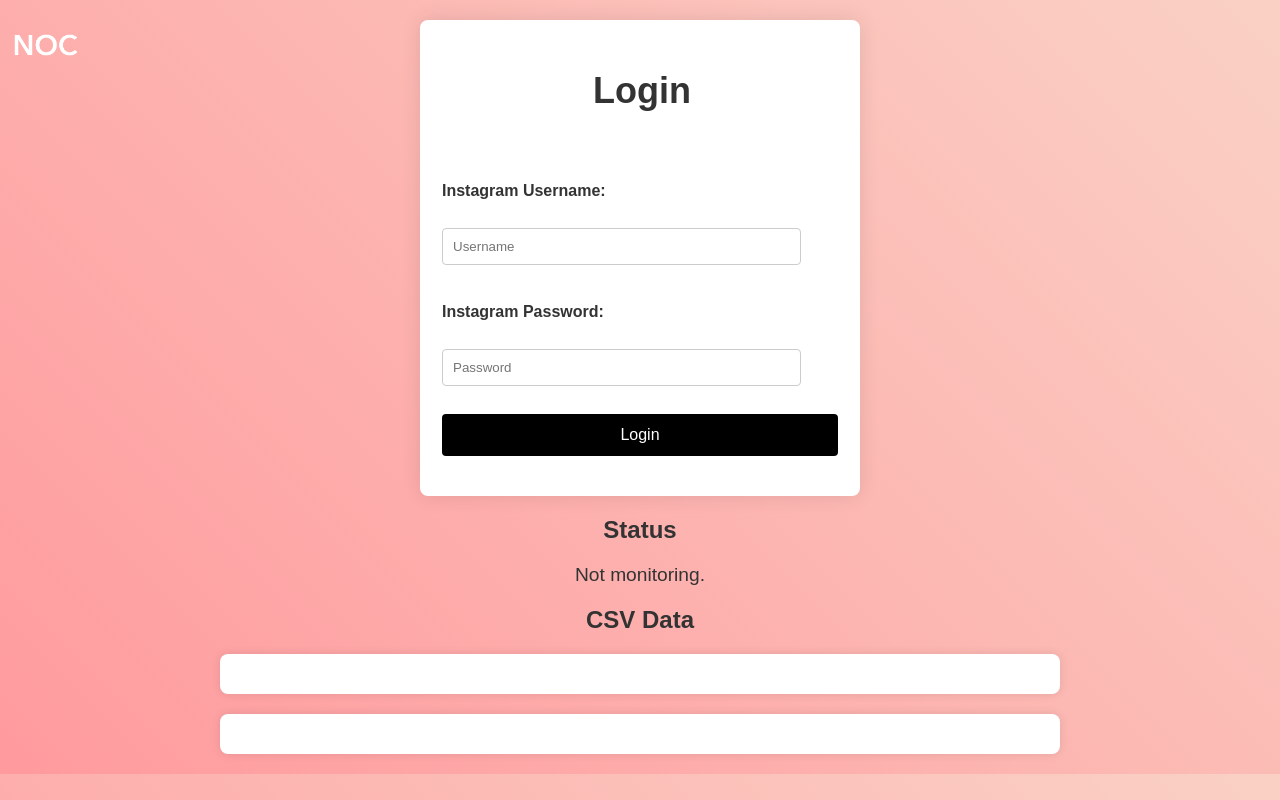
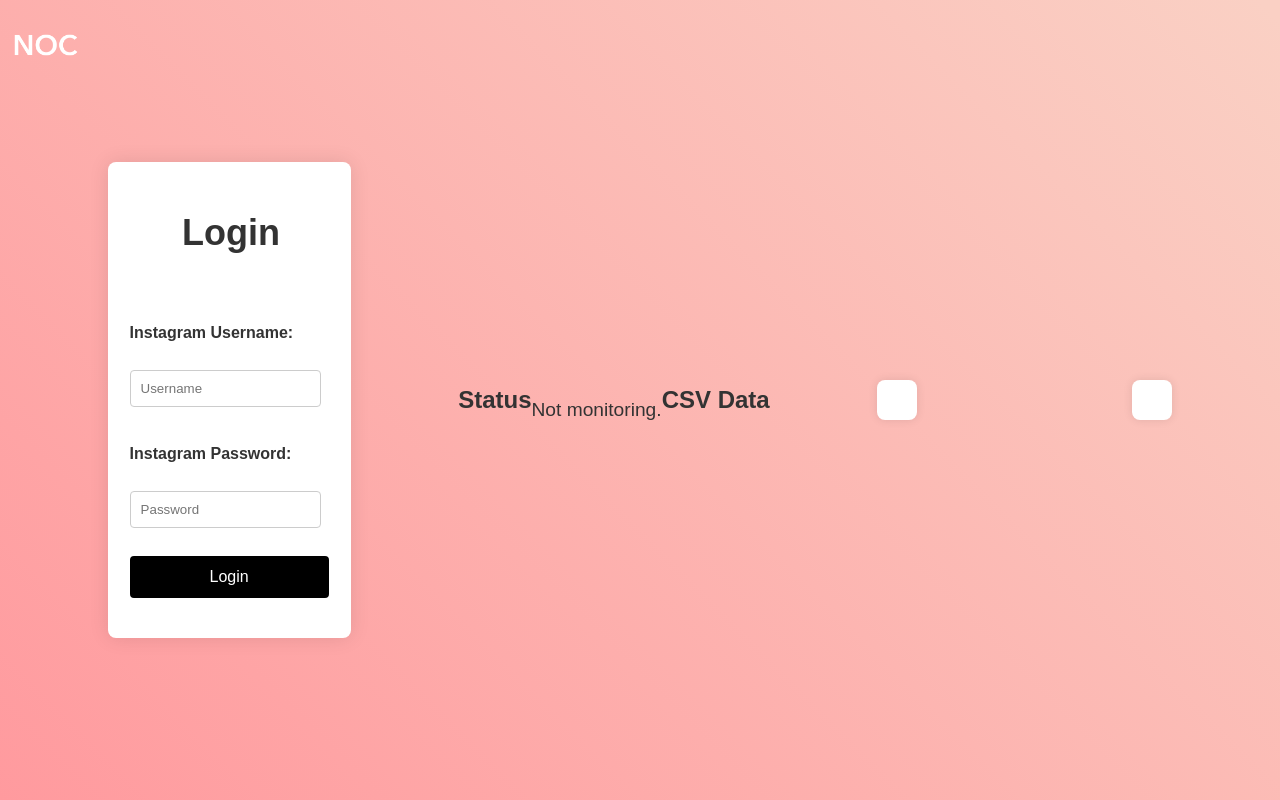
Before and after one commit to kyd888/Noc-using-Instagrapi, a Flask app: page / in a window 1280 px wide. Run offline with Flask 2, Linux system fonts and the light colour scheme.

Commit message:
Update styles.css

```diff
--- a/static/styles.css
+++ b/static/styles.css
@@ -4,6 +4,17 @@ body {
     margin: 0;
     padding: 0;
     color: #333;
+    display: flex;
+    justify-content: center;
+    align-items: center;
+    height: 100vh; /* Full viewport height */
+}
+
+.container {
+    display: flex;
+    flex-direction: column;
+    align-items: center;
+    width: 100%;
 }
 
 .logo-container {
@@ -77,7 +88,6 @@ button:hover {
     color: black; /* Black text on hover */
 }
 
-
 #status {
     text-align: center;
     font-size: 1.2em;
```
